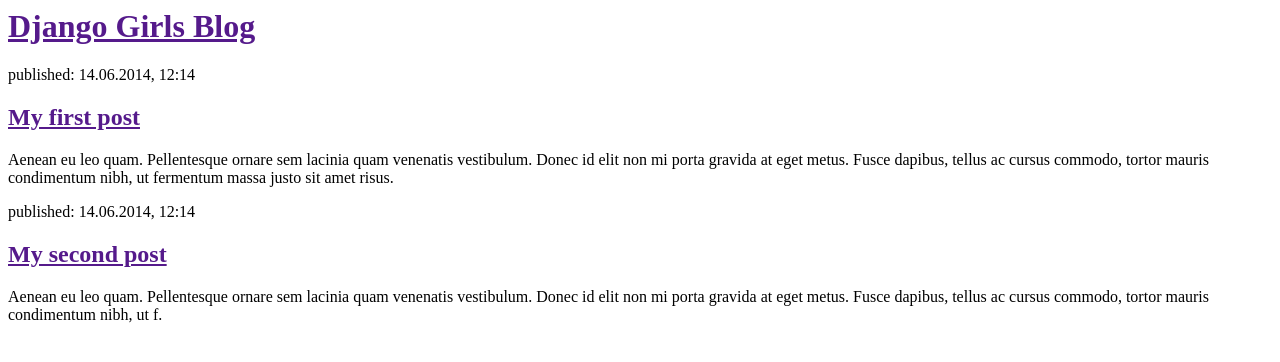
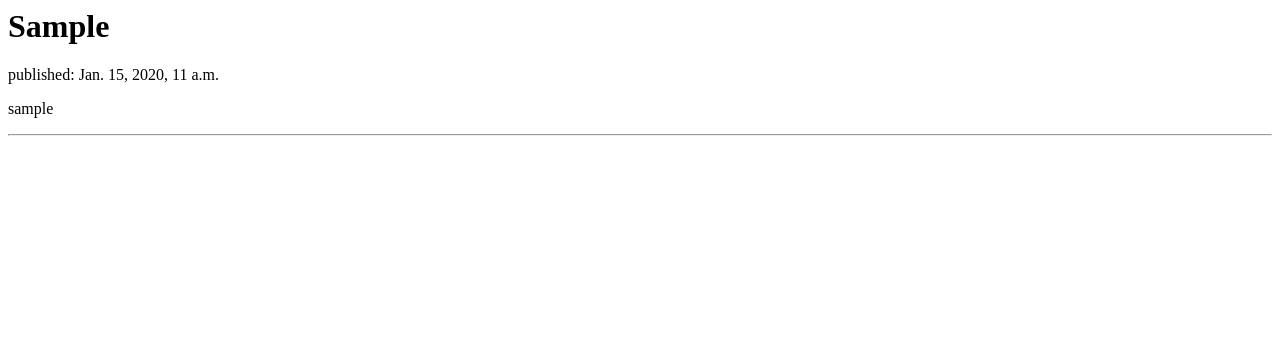
Before and after one commit to jachas98/facebook_like, a Django app: page / in a window 1280 px wide. Shown: the top 362 px of the page. Run offline with Django 3.2, Linux system fonts and the light colour scheme; tables that the repository leaves empty hold one stand-in row (values such as "Sample post").

Commit message:
Get db datas

```diff
--- a/social/templates/social/post_list.html
+++ b/social/templates/social/post_list.html
@@ -3,20 +3,13 @@
         <title>Django Girls blog</title>
     </head>
     <body>
+        {% for post in posts %}
         <div>
-            <h1><a href="">Django Girls Blog</a></h1>
+            <h1>{{ post.post }}</h1>
+            <p>published: {{ post.published_date }}</p>
+            <p>{{ post.author }}</p>
+            <hr />
         </div>
-
-        <div>
-            <p>published: 14.06.2014, 12:14</p>
-            <h2><a href="">My first post</a></h2>
-            <p>Aenean eu leo quam. Pellentesque ornare sem lacinia quam venenatis vestibulum. Donec id elit non mi porta gravida at eget metus. Fusce dapibus, tellus ac cursus commodo, tortor mauris condimentum nibh, ut fermentum massa justo sit amet risus.</p>
-        </div>
-
-        <div>
-            <p>published: 14.06.2014, 12:14</p>
-            <h2><a href="">My second post</a></h2>
-            <p>Aenean eu leo quam. Pellentesque ornare sem lacinia quam venenatis vestibulum. Donec id elit non mi porta gravida at eget metus. Fusce dapibus, tellus ac cursus commodo, tortor mauris condimentum nibh, ut f.</p>
-        </div>
+        {% endfor %}
     </body>
 </html>
--- a/social/views.py
+++ b/social/views.py
@@ -1,5 +1,7 @@
 from django.shortcuts import render
+from social.models import Post
 
 # Create your views here.
 def post_list(request):
-    return render(request, 'social/post_list.html', {})
+    posts = Post.objects.filter().order_by('published_date')
+    return render(request, 'social/post_list.html', {'posts': posts})
```
